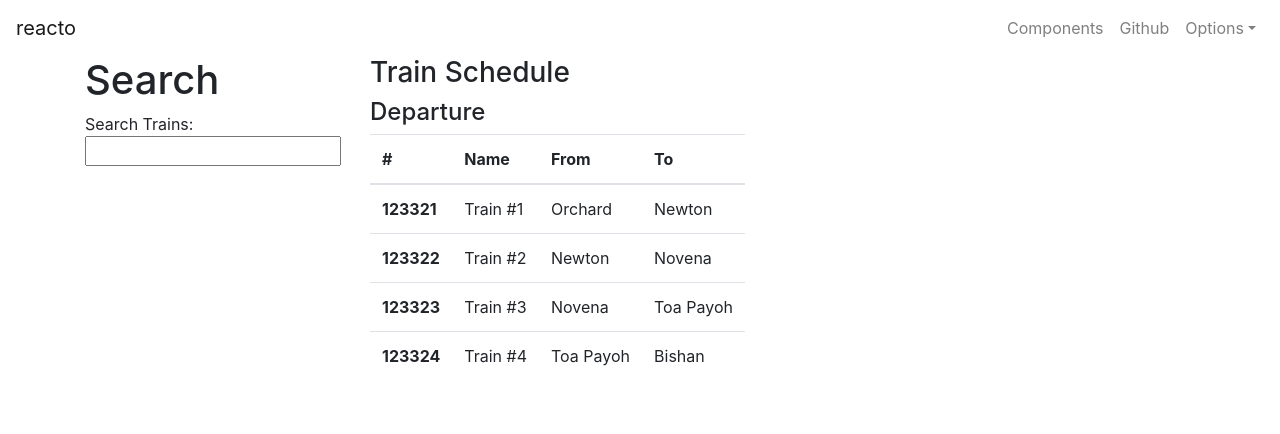
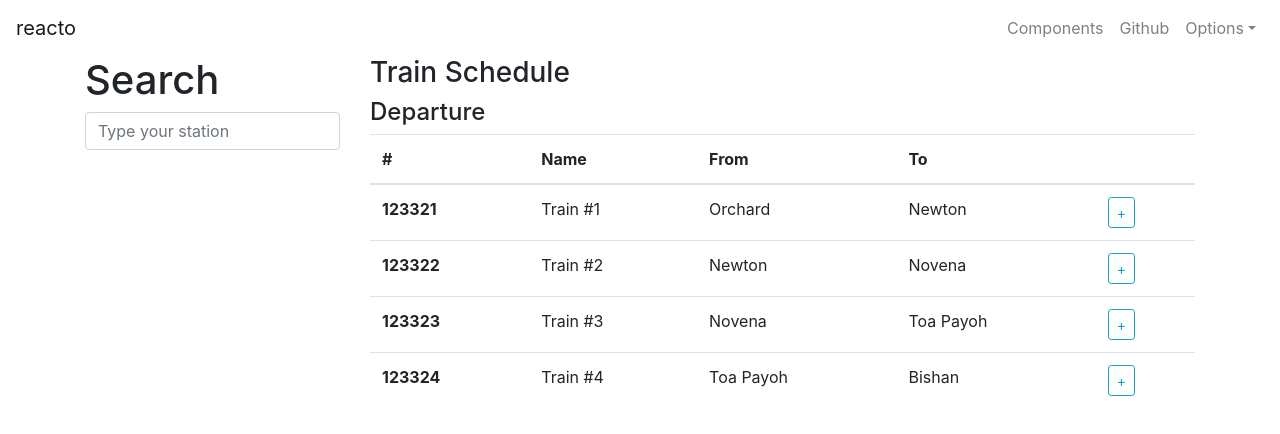
Before and after one commit to primaulia/reacto, a React (Create React App) app: page / in a window 1280 px wide. Shown: the top 434 px of the page. Built offline with nearby package versions, Linux system fonts and the light colour scheme.

Commit message:
minor styling update

```diff
--- a/src/Main.js
+++ b/src/Main.js
@@ -2,7 +2,7 @@ import React, {Component} from 'react'
 import {Container, Row, Col} from 'reactstrap'
 
 import Navbar from './components/Navbar'
-import Network from './components/Network'
+// import Network from './components/Network', commented as it's unused
 import Prediction from './components/Prediction'
 import SearchBar from './components/SearchBar'
 
@@ -42,7 +42,7 @@ class Main extends Component {
             <Col xs="12" md="3">
               <SearchBar searchTitle="Search" searchMethod={this.handleChange} />
             </Col>
-            <Col md="auto">
+            <Col md="9">
               <Prediction
                 data={this.state.trains}
                 boardTitle={this.state.keyword}
--- a/src/components/DepartureBoard.js
+++ b/src/components/DepartureBoard.js
@@ -21,6 +21,7 @@ const DepartureBoard = (props) => {
             <th>Name</th>
             <th>From</th>
             <th>To</th>
+            <th></th>
           </tr>
         </thead>
         <tbody>
--- a/src/components/Line.js
+++ /dev/null
@@ -1,16 +0,0 @@
-import React, { Component } from 'react'
-import { Button } from 'reactstrap'
-
-class Line extends Component {
-  render () {
-    return (
-      <div>
-        { this.props.station }
-        <br />
-        <Button color="info" size="sm">Go</Button>
-      </div>
-    )
-  }
-}
-
-export default Line
--- a/src/components/Network.js
+++ /dev/null
@@ -1,26 +0,0 @@
-import React, {Component} from 'react'
-import Line from './Line'
-
-class Network extends Component {
-  render () {
-
-    const stationsList = this.props.stations.map((name, index) => <Line key={index} station={name} />)
-
-    return (
-      <div>
-        {
-          this.props.maintenance ?
-            (<h3>Site is under maintenance</h3>):
-            (
-              <div>
-                <h3>Network</h3>
-                { stationsList }
-              </div>
-            )
-        }
-      </div>
-    )
-  }
-}
-
-export default Network
--- a/src/components/SearchBar.js
+++ b/src/components/SearchBar.js
@@ -1,13 +1,15 @@
 import React from 'react'
+import { Button, Form, FormGroup, Label, Input, FormText } from 'reactstrap'
 
 const SearchBar = (props) => {
   return (
     <div>
       <h1>{props.searchTitle}</h1>
-      <label>
-        Search Trains:
-        <input id="input" type='text' onChange={props.searchMethod} />
-      </label>
+      <Form>
+        <FormGroup>
+          <Input id="searchKeyword" type="text" name="text" placeholder="Type your station" onChange={props.searchMethod} />
+        </FormGroup>
+      </Form>
     </div>
   )
 }
--- a/src/components/Trains.js
+++ b/src/components/Trains.js
@@ -1,4 +1,5 @@
 import React from 'react'
+import { Button } from 'reactstrap';
 
 const Trains = ({id, name, from, to}) => {
   return (
@@ -7,6 +8,7 @@ const Trains = ({id, name, from, to}) => {
       <td>{ name }</td>
       <td>{ from }</td>
       <td>{ to }</td>
+      <td><Button outline color="info" size="sm">+</Button></td>
     </tr>
   )
 }
```
